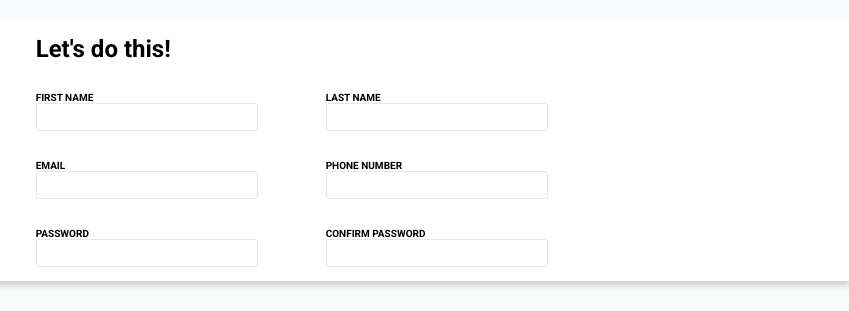
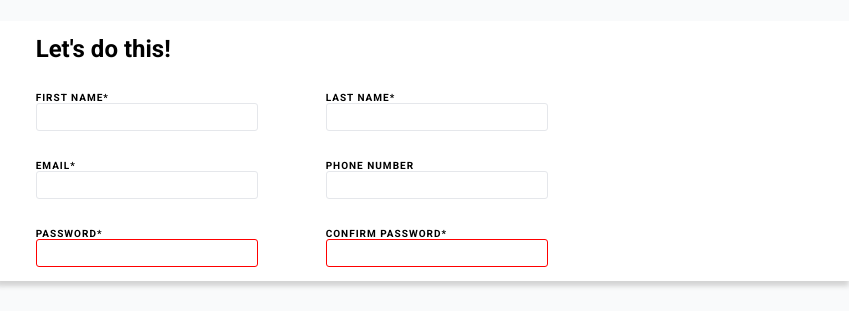
Before and after one commit to GabyAM/odin-sign-up-form, a plain HTML site: page index.html in a window 1280 px wide. Shown: the part 279-590 px from the top of the page, 431-1280 px from the left. Drawn offline with Linux system fonts and the light colour scheme.

Commit message:
adds basic form validation
the input fields now throw an error when the content doesnt match the pattern. The password inputs start with an error class that will be changed later.

```diff
--- a/index.html
+++ b/index.html
@@ -32,32 +32,32 @@
                         </div>
                         <div>
                             <div class="input-container">
-                                <label for="first-name">FIRST NAME</label>
-                                <input type="text" name="first-name" id="first-name">
+                                <label for="first-name">FIRST NAME*</label>
+                                <input type="text" name="first-name" id="first-name" pattern="[A-Za-z]+" required>
                             </div>
                             <div class="input-container">
-                                <label for="last-name">LAST NAME</label>
-                                <input type="text" name="last-name" id="last-name">
+                                <label for="last-name">LAST NAME*</label>
+                                <input type="text" name="last-name" id="last-name" required>
                             </div>
                         </div>
                         <div>
                             <div class="input-container">
-                                <label for="email">EMAIL</label>
-                                <input type="email" name="email" id="email">
+                                <label for="email">EMAIL*</label>
+                                <input type="email" name="email" id="email" required>
                             </div>
                             <div class="input-container">
                                 <label for="phone">PHONE NUMBER</label>
-                                <input type="number" name="phone" id="phone">
+                                <input type="tel" name="phone" id="phone" pattern="[0-9]{6,12}">
                             </div>
                         </div>
                         <div>
                             <div class="input-container">
-                                <label for="password">PASSWORD</label>
-                                <input type="text" name="password" id="password">
+                                <label for="password">PASSWORD*</label>
+                                <input type="text" name="password" id="password" class="error" required>
                             </div>
                             <div class="input-container">
-                                <label for="password-confirm">CONFIRM PASSWORD</label>
-                                <input type="text" name="password-confirm" id="password-confirm">
+                                <label for="password-confirm">CONFIRM PASSWORD*</label>
+                                <input type="text" name="password-confirm" id="password-confirm" class="error" required>
                             </div>
                         </div>
                     </fieldset>
--- a/main.css
+++ b/main.css
@@ -130,9 +130,20 @@ input {
     height: 26px;
 }
 
+.error {
+    outline: none;
+    border-color: red;
+}
+
+input:focus {
+    outline: none;
+    border-color: #0000FF;
+}
+
 label {
     font-size: 10px;
     font-weight: bold;
+    letter-spacing: 1px;
 }
 
 .create-account {
```
